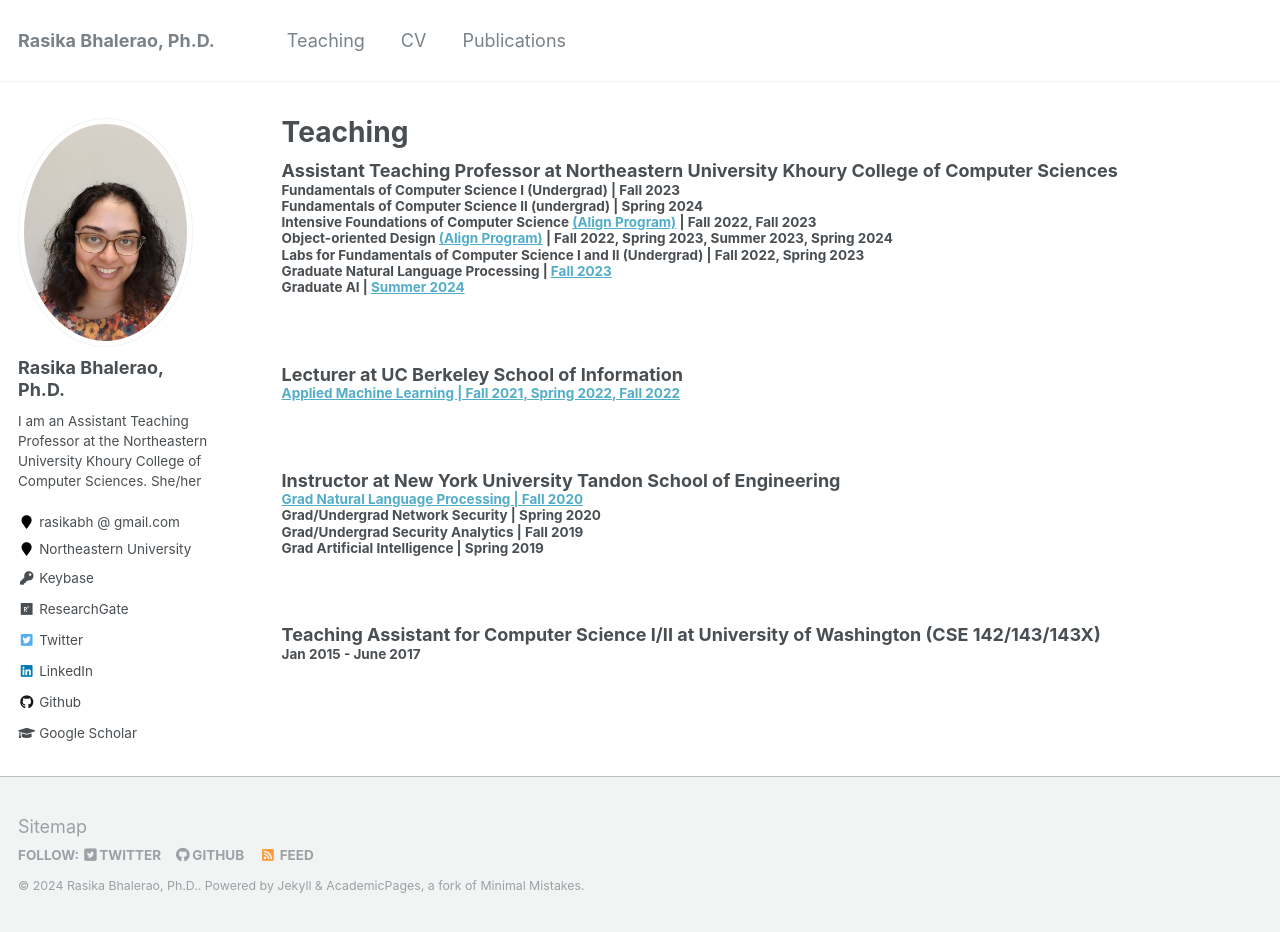
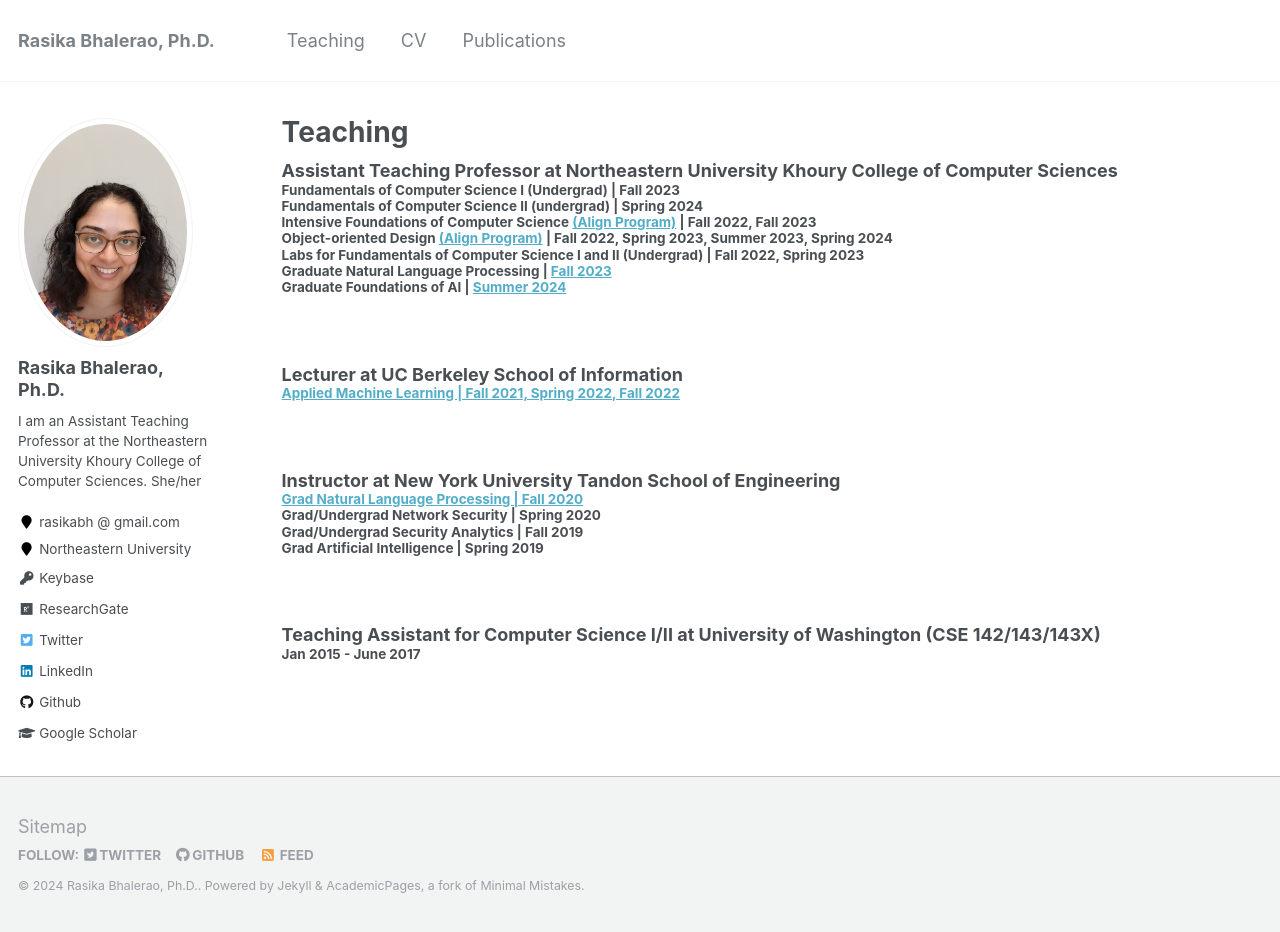
Before and after one commit to rasikabh/rasikabh.github.io, a Jekyll site: the page built from _pages/teaching.md, in a window 1280 px wide and 932 px high. Built offline with Jekyll 4.4.1, drawn with Linux system fonts in a browser that asks for light colours.

Commit message:
Update AI course name

```diff
--- a/_pages/teaching.md
+++ b/_pages/teaching.md
@@ -20,7 +20,7 @@
 #### Object-oriented Design [(Align Program)](https://www.khoury.northeastern.edu/programs/align-masters-of-science-in-computer-science/) | Fall 2022, Spring 2023, Summer 2023, Spring 2024
 #### Labs for Fundamentals of Computer Science I and II (Undergrad) | Fall 2022, Spring 2023
 #### Graduate Natural Language Processing | [Fall 2023](https://rasikabh.github.io/nlp2023/)
-#### Graduate AI | [Summer 2024](https://rasikabh.github.io/ai2024su/)
+#### Graduate Foundations of AI | [Summer 2024](https://rasikabh.github.io/ai2024su/)
 <br/>
 
 ### Lecturer at UC Berkeley School of Information
```
